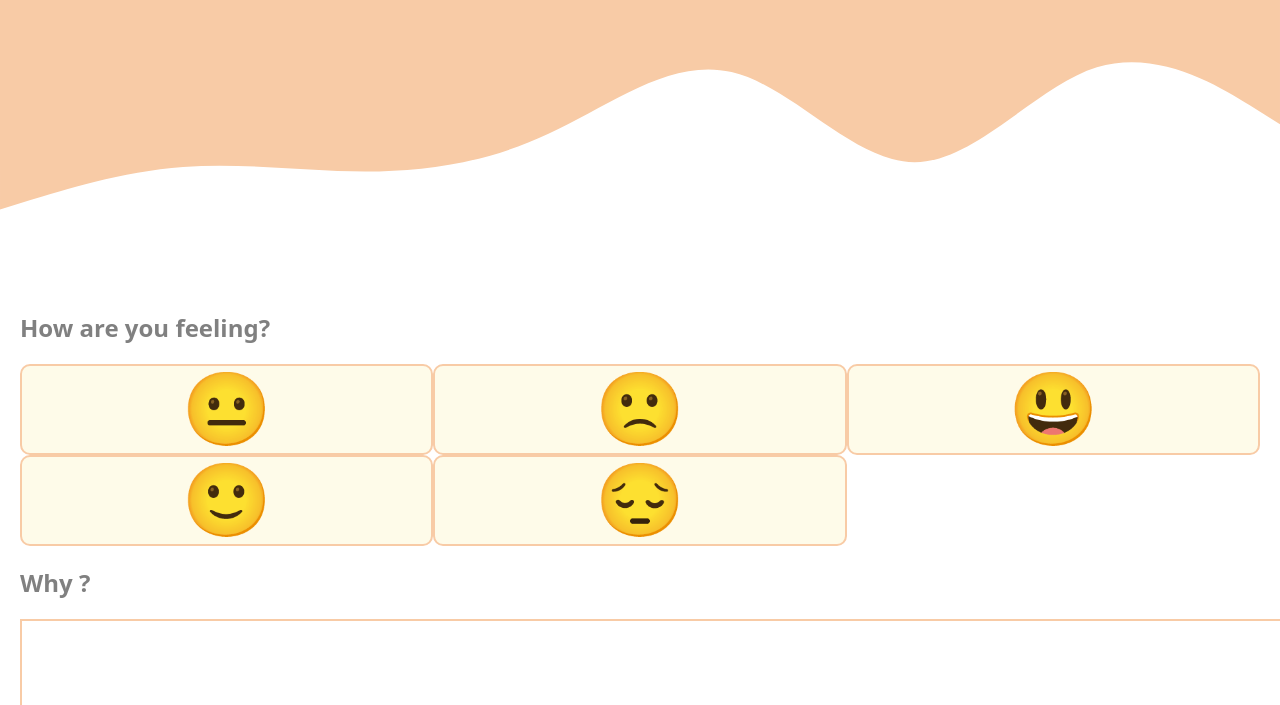
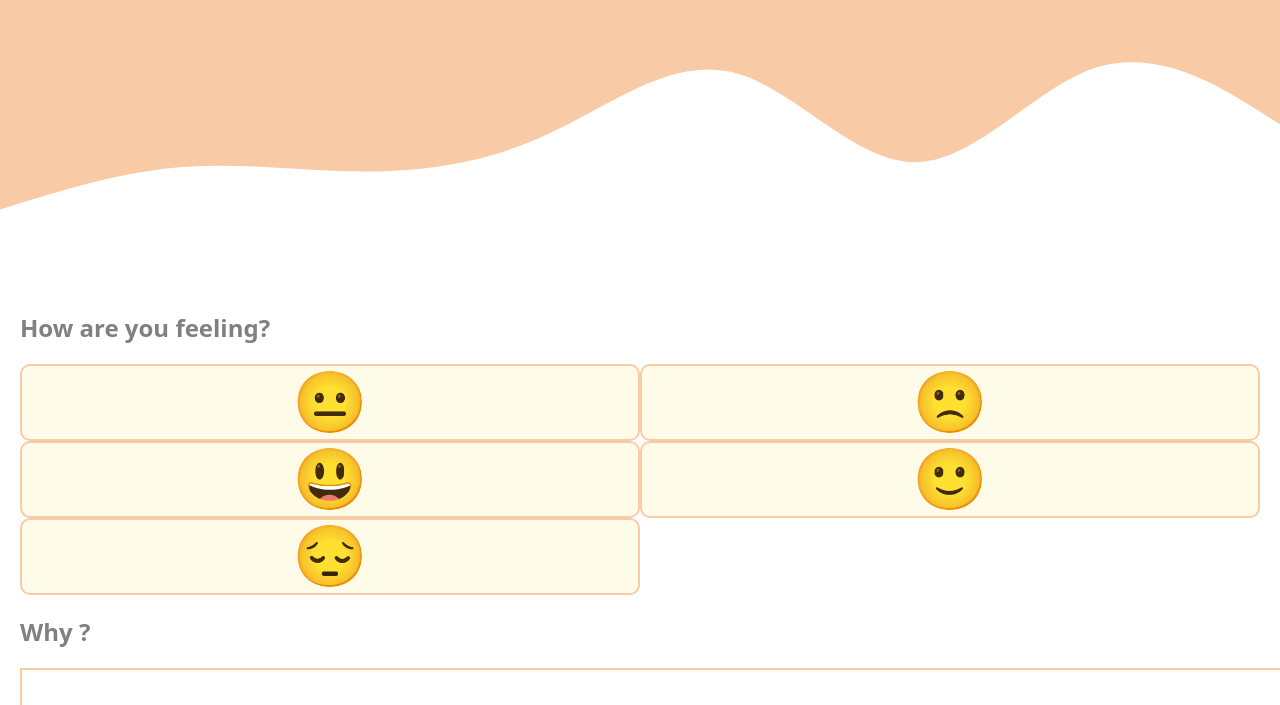
Before and after one commit to panasheMuriro/mood-check, a Gatsby site: page /home in a window 1280 px wide. Shown: the part 95-800 px from the top of the page. Built offline with nearby package versions, Linux system fonts and the light colour scheme; Gatsby itself is replaced by a stand-in of ours; no server answers.

Commit message:
emoji fix

```diff
--- a/src/pages/home.js
+++ b/src/pages/home.js
@@ -58,9 +58,9 @@ export default function Home() {
       <div style={{ padding: 20, height: "90vh" }}>
         <h2 style={{ color: "#808080", }}>How are you feeling?</h2>
 
-        <div style={{ display: "grid", gridTemplateColumns: "1fr 1fr 1fr", gridTemplateRows: "1fr 1fr", flexWrap: "wrap", justifyContent: "center", width:"100%" }}>
+        <div style={{ display: "grid", gridTemplateColumns: "1fr 1fr", gridTemplateRows: "1fr 1fr 1fr", flexWrap: "wrap", justifyContent: "center", width:"100%" }}>
           {emojis.map((x, index) =>
-            <button key={index} onClick={() => setSelectedEmoji(x)} style={{ fontSize: 72, backgroundColor: "#FEFBE9", textAlign: "center", borderRadius: 10, borderColor: "#F8CBA6", borderStyle: "solid", borderWidth: 2 }}>{x}</button>
+            <button key={index} onClick={() => setSelectedEmoji(x)} style={{ fontSize: 60, backgroundColor: "#FEFBE9", textAlign: "center", borderRadius: 10, borderColor: "#F8CBA6", borderStyle: "solid", borderWidth: 2 }}>{x}</button>
           )}
         </div>
         <h2 style={{ color: "#808080", }}>Why {selectedEmoji}?</h2>
```
